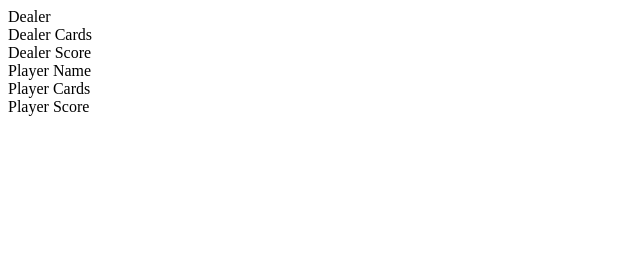
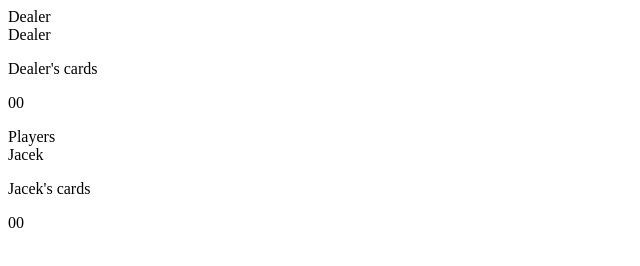
Before and after one commit to Jatzek3/Blackjack, a plain HTML site: page index.html in a window 1280 px wide. Shown: the whole page, without its empty margins (0-640 px from the left). Drawn offline with Linux system fonts and the light colour scheme.

Commit message:
Initial Setup for single playe

```diff
--- a/helpers.js
+++ b/helpers.js
@@ -13,7 +13,3 @@ const createPlayer = (name) => {
     return playerName
 
 }
-
-module.exports = {
-    createPlayer,
-  };
--- a/index.html
+++ b/index.html
@@ -4,16 +4,11 @@
     <meta charset="UTF-8">
     <meta name="viewport" content="width=device-width, initial-scale=1.0">
     <title>Black Jack</title>
-    <link rel="stylesheet" href="styles.css">
+    <link rel="stylesheet" href="style.css">
 </head>
 <body>
     <div class='dealer-button'>Dealer</div>
-    <div class="dealer-cards">Dealer Cards</div>
-    <div class="dealer-score">Dealer Score</div>
-    <div class='player-name'>Player Name</div>
-    <div class="player-cards">Player Cards</div>
-    <div class="player-score">Player Score</div>
-    <script type="module" src="helpers.js"></script>
+    <div class='players'>Players<div>
     <script src="main.js"></script>
 </body>
 </html>
--- a/main.js
+++ b/main.js
@@ -1,11 +1,7 @@
-import { createPlayer } from
-console.log(createPlayer)
 
-let delearCards = document.querySelector(".dealer-cards")
-let dealerScore = document.querySelector('.dealer-score')
-let playerName = document.querySelector('.player-name')
-let playerCards = document.querySelector('.player-cards')
-let playerScore = document.querySelector('.player-score')
+let dealerNode = document.querySelector('.dealer-button')
+let playersNode = document.querySelector('.players')
+
 
 class Game {
     constructor(playerNames){
@@ -16,12 +12,11 @@ class Game {
 
     startGame(){
         if (this.playerNames.length === 1){
-            const dealer = new Dealer /*Napisac klasę deler? */
+            const dealer = new Dealer('Dealer')
             this.Players.push(dealer)
             const player = new Player(this.playerNames[0])
             this.Players.push(player)
-            console.log('run')
-            console.log(this.Players)
+
         }
         else{
             this.singlePlayer = false
@@ -32,25 +27,52 @@ class Game {
         }
     setupPlayers(){
         if (this.singlePlayer){
-            // dealer setup
+            console.log(this.Players)
+            dealerNode.appendChild(this.Players[0].createPlayer())
+            playersNode.appendChild(this.Players[1].createPlayer())
+            console.log('this runs')
+        }else {
+        this.Players.map((player)=>
+        console.log(player))
+        // playersNode.appendChild(player.createPlayer))
         }
-        this.Players.map((Player)=> Player)
     }
     }
 
+class Dealer {
+    constructor(name){
+    this.name = name
+    }
+    createPlayer(name= this.name) {
+        let playerName = document.createElement('div')
+        playerName.innerHTML =`${name}`
+        playerName.className = `${name}-player`
+        let cards = document.createElement('p')
+        cards.innerHTML = `${name}'s cards`
+        cards.className =` ${name}-cards`
+        let score = document.createElement('p')
+        score.innerHTML = "00"
+        score.className = `${name}-cards`
+        playerName.appendChild(cards)
+        playerName.appendChild(score)
+        return playerName
+    }
+}
 
-class Dealer{
+
+class Player extends Dealer{
+    constructor(name){
+        super()
+        this.name = name;
+    }
+
+
 
 }
 
 
-class Player {
-    constructor(name){
-        this.name = name;
-    }
 
 
-}
-console.log('this runs')
 let newgame = new Game(['Jacek'])
 newgame.startGame()
+newgame.setupPlayers()
```
